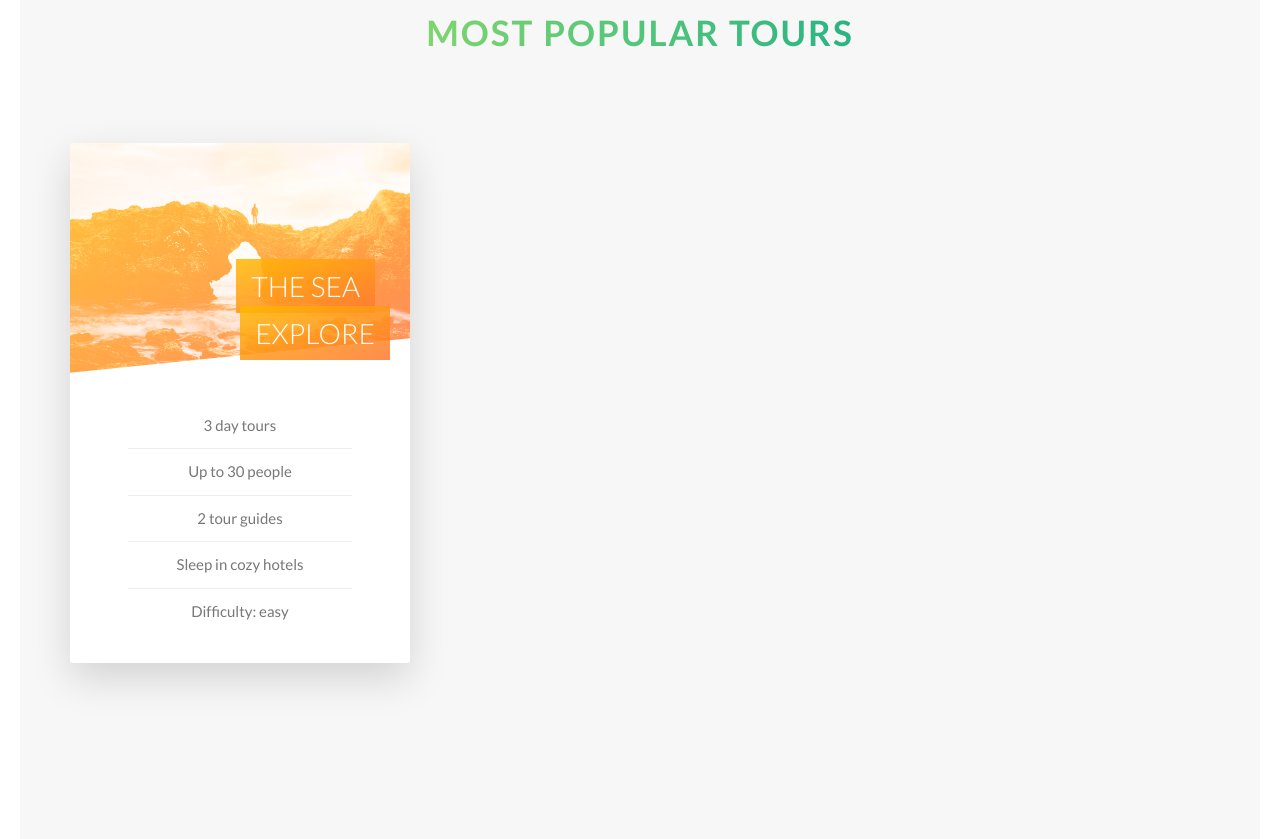
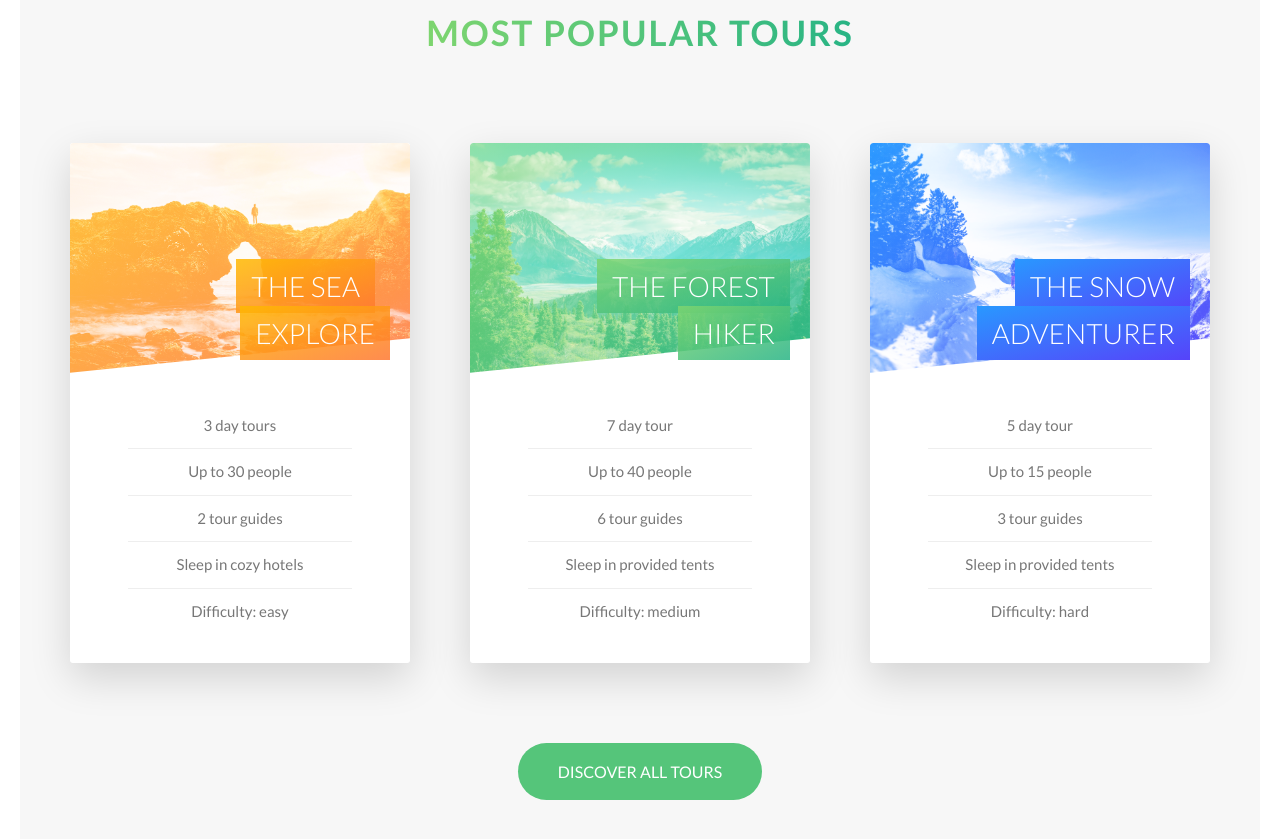
Before and after one commit to vishnuk7/Advance-Css, a website: page natours/index.html in a window 1280 px wide. Shown: the part 2268-3107 px from the top of the page. Drawn offline with Linux system fonts and the light colour scheme.

Commit message:
tours section done

```diff
--- a/natours/index.html
+++ b/natours/index.html
@@ -139,13 +139,82 @@
                   </div>
                 </div>
                 <div class="card__side card__side--back card__side--back-1">
-                  Back
+                  <div class="card__cta">
+                    <div class="card__price-box">
+                      <p class="card__price-only">Only</p>
+                      <div class="card__price-value">$297</div>
+                    </div>
+                    <a href="#" class="btn btn--white">Book Now</a>
+                  </div>
                 </div>
               </div>
             </div>
-            <div class="col-1-of-3"></div>
-            <div class="col-1-of-3"></div>
+            <div class="col-1-of-3">
+              <div class="card">
+                <div class="card__side card__side--front">
+                  <div class="card__picture card__picture--2">
+
+                  </div>
+                  <h4 class="card__heading">
+                    <span class="card__heading-span card__heading-span--2">The Forest Hiker</span>
+                  </h4>
+                  <div class="card__details">
+                    <ul>
+                      <li>7 day tour</li>
+                      <li>Up to 40 people</li>
+                      <li>6 tour guides</li>
+                      <li>Sleep in provided tents</li>
+                      <li>Difficulty: medium</li>
+                    </ul>
+                  </div>
+                </div>
+                <div class="card__side card__side--back card__side--back-2">
+                  <div class="card__cta">
+                    <div class="card__price-box">
+                      <p class="card__price-only">Only</p>
+                      <div class="card__price-value">$497</div>
+                    </div>
+                    <a href="#" class="btn btn--white">Book Now</a>
+                  </div>
+                </div>
+              </div>
+            </div>
+            <div class="col-1-of-3">
+              <div class="card">
+                <div class="card__side card__side--front">
+                  <div class="card__picture card__picture--3">
+
+                  </div>
+                  <h4 class="card__heading">
+                    <span class="card__heading-span card__heading-span--3">The snow adventurer</span>
+                  </h4>
+                  <div class="card__details">
+                    <ul>
+                      <li>5 day tour</li>
+                      <li>Up to 15 people</li>
+                      <li>3 tour guides</li>
+                      <li>Sleep in provided tents</li>
+                      <li>Difficulty: hard</li>
+                    </ul>
+                  </div>
+                </div>
+                <div class="card__side card__side--back card__side--back-3">
+                  <div class="card__cta">
+                    <div class="card__price-box">
+                      <p class="card__price-only">Only</p>
+                      <div class="card__price-value">$897</div>
+                    </div>
+                    <a href="#" class="btn btn--white">Book Now</a>
+                  </div>
+                </div>
+              </div>
+            </div>
           </div>
+
+          <div class="u-center-text u-margin-top-huge">
+            <a href="#" class="btn btn--green">Discover all tours</a>
+          </div>
+
       </section>
 
     </main>
--- a/natours/sass/base/_utilities.scss
+++ b/natours/sass/base/_utilities.scss
@@ -13,3 +13,11 @@
 .u-margin-bottom-small{
   margin-bottom: 1.5rem;
 }
+
+.u-margin-top-big{
+  margin-bottom:8rem;
+}
+
+.u-margin-top-huge{
+  margin-bottom:10rem;
+}
--- a/natours/sass/components/_button.scss
+++ b/natours/sass/components/_button.scss
@@ -33,6 +33,11 @@
     &::after{
       background-color:$color-white;
      }
+  }
+
+  &--green{
+    background-color: $color-primary;
+    color:$color-white;
   }
 
   &::after{
--- a/natours/sass/components/_card.scss
+++ b/natours/sass/components/_card.scss
@@ -27,6 +27,14 @@
       &-1{
         background:linear-gradient(to right bottom, $color-secondary-light, $color-secondary-dark);
       }
+
+      &-2{
+        background:linear-gradient(to right bottom, $color-primary-light, $color-primary-dark);
+      }
+
+      &-3{
+        background: linear-gradient(to right bottom, $color-tertiary-light, $color-tertiary-dark)
+      }
     }
   }
 
@@ -44,6 +52,8 @@
     height: 23rem;
     background-blend-mode: screen;
     clip-path: polygon(0 0,100% 0,100% 85%,0 100%);
+    border-top-left-radius: 3px;
+    border-top-right-radius: 3px;
 
     &--1{
       background: linear-gradient(to right bottom, $color-secondary-light, $color-secondary-dark),url(../img/nat-5.jpg);
@@ -51,11 +61,13 @@
     }
 
     &--2{
-      background: url(../img/nat-5.jpg);
+      background: linear-gradient(to right bottom, $color-primary-light, $color-primary-dark),url(../img/nat-6.jpg);
+      background-size: cover;
     }
 
     &--3{
-      background: url(../img/nat-5.jpg);
+      background: linear-gradient(to right bottom, $color-tertiary-light, $color-tertiary-dark),url(../img/nat-7.jpg);
+      background-size: cover;
     }
   }
 
@@ -76,6 +88,14 @@
     box-decoration-break: clone;
     &--1{
       background:linear-gradient(to right bottom, rgba($color-secondary-light, .85), rgba($color-secondary-dark,.85))
+    }
+
+    &--2{
+      background:linear-gradient(to right bottom, rgba($color-primary-light, .85), rgba($color-primary-dark,.85))
+    }
+
+    &--3{
+      background: linear-gradient(to right bottom, $color-tertiary-light, $color-tertiary-dark);
     }
   }
 
@@ -98,4 +118,28 @@
       }
     }
   }
+
+  &__cta{
+    position: absolute;
+    top:50%;
+    left: 50%;
+    width: 90%;
+    transform: translate(-50%,-50%);
+    text-align: center;
+  }
+
+  &__price-box{
+    margin-bottom: 8rem;
+    color: $color-white;
+  }
+
+  &__price-only{
+    font-size: 1.4rem;
+    text-transform: uppercase;
+  }
+
+  &__price-value{
+    font-size: 6rem;
+    font-weight: 100;
+  }
 }
--- a/natours/sass/pages/_home.scss
+++ b/natours/sass/pages/_home.scss
@@ -19,6 +19,6 @@
 
 .section-tours{
   background-color: $color-grey-light-1;
-  padding: 25rem 0 50rem 0;
+  padding: 25rem 0 15rem 0;
   margin-top: -20vh;
 }
```
Also changed, not shown: natours/css/style.css.
